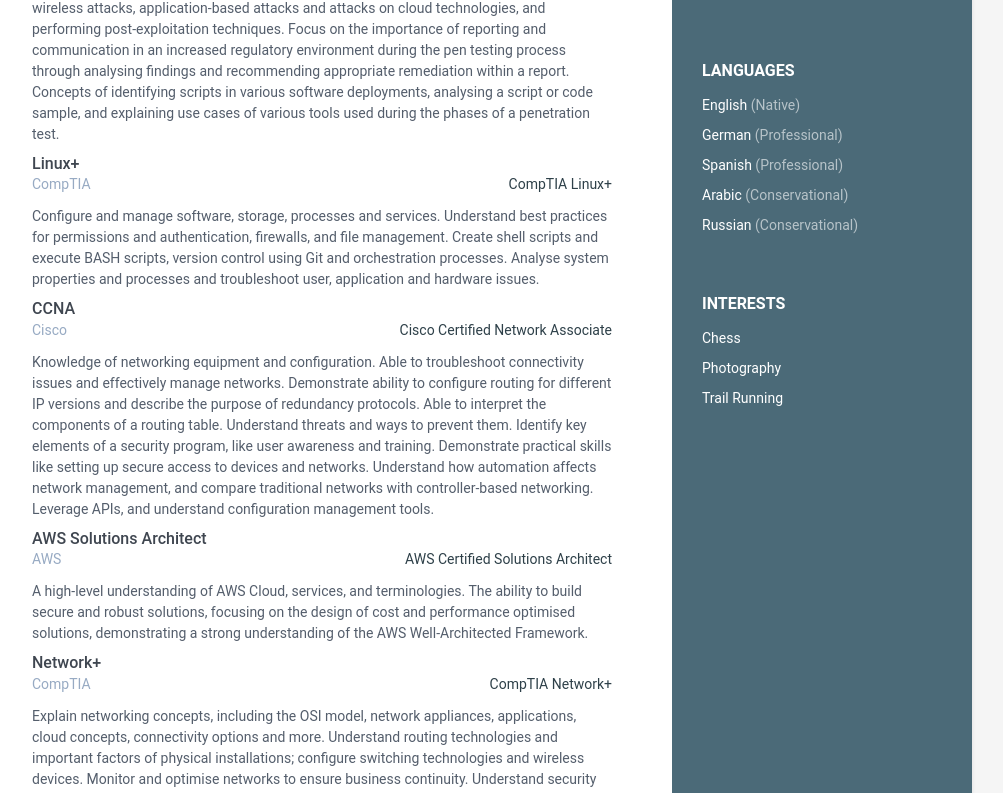
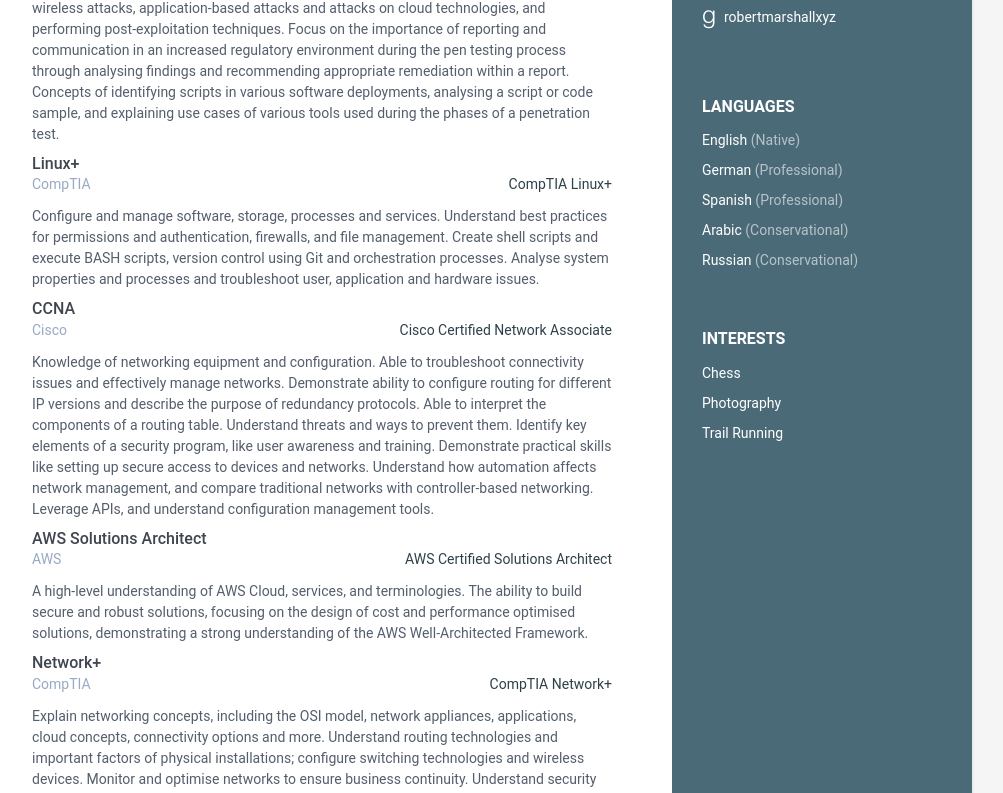
Before and after one commit to robertmarshallxyz/resume, a plain HTML site: page index.html in a window 1280 px wide. Shown: the part 299-1092 px from the top of the page, without its empty margins (168-1171 px from the left). Drawn offline with Linux system fonts and the light colour scheme.

Commit message:
add goodreads link

```diff
--- a/index.html
+++ b/index.html
@@ -74,6 +74,10 @@
     </li>
 
 
+
+    <li class="goodreads-g"><i class="fab fa-goodreads-g"></i>
+      <a href="https://www.goodreads.com/robertmarshallxyz" target="_blank">robertmarshallxyz</a>
+    </li>
 
 
   </ul>
```
Also changed, not shown: print.html (+4 -0 lines).
